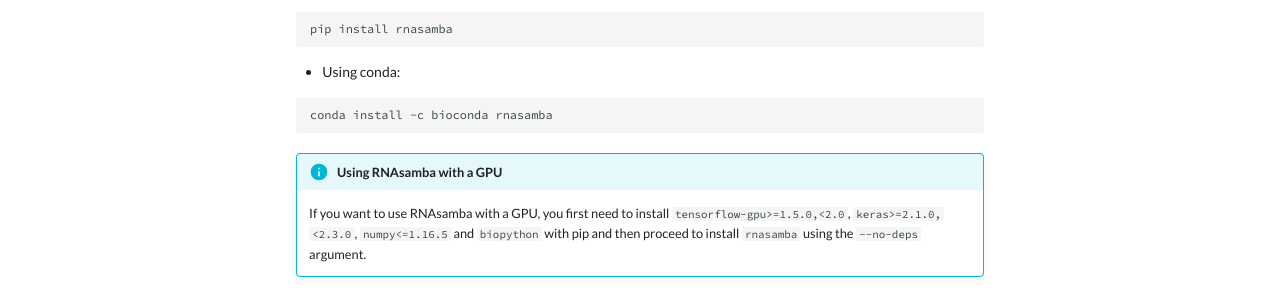
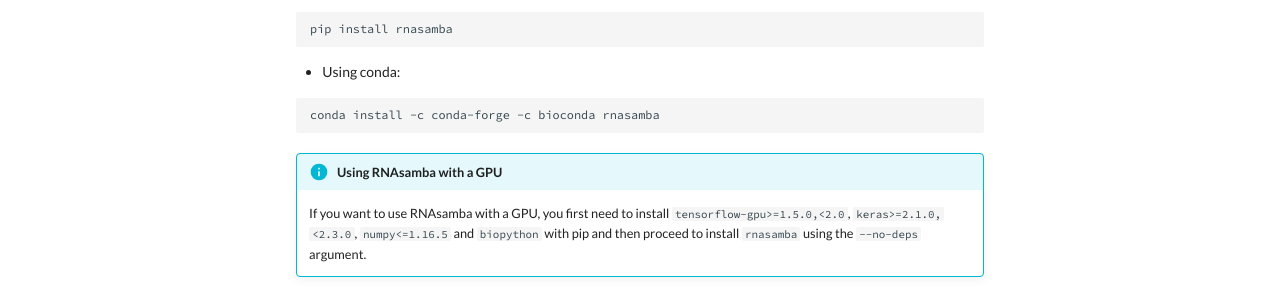
Before and after one commit to apcamargo/RNAsamba, an MkDocs documentation site: the page built from docs/installation.md, in a window 1280 px wide. Shown: the part 273-573 px from the top of the page. Built offline with MkDocs 1.6.1 and Material for MkDocs 9.7.7, drawn with Linux system fonts in a browser that asks for light colours; comment, search, counter and statistics services are not loaded.

Commit message:
Add conda-forge to conda install instructions

````diff
--- a/docs/installation.md
+++ b/docs/installation.md
@@ -13,7 +13,7 @@ pip install rnasamba
 - Using conda:
 
 ```
-conda install -c bioconda rnasamba
+conda install -c conda-forge -c bioconda rnasamba
 ```
 
 !!! info "Using RNAsamba with a GPU"
````
Also changed, not shown: README.md (+1 -1 lines).
